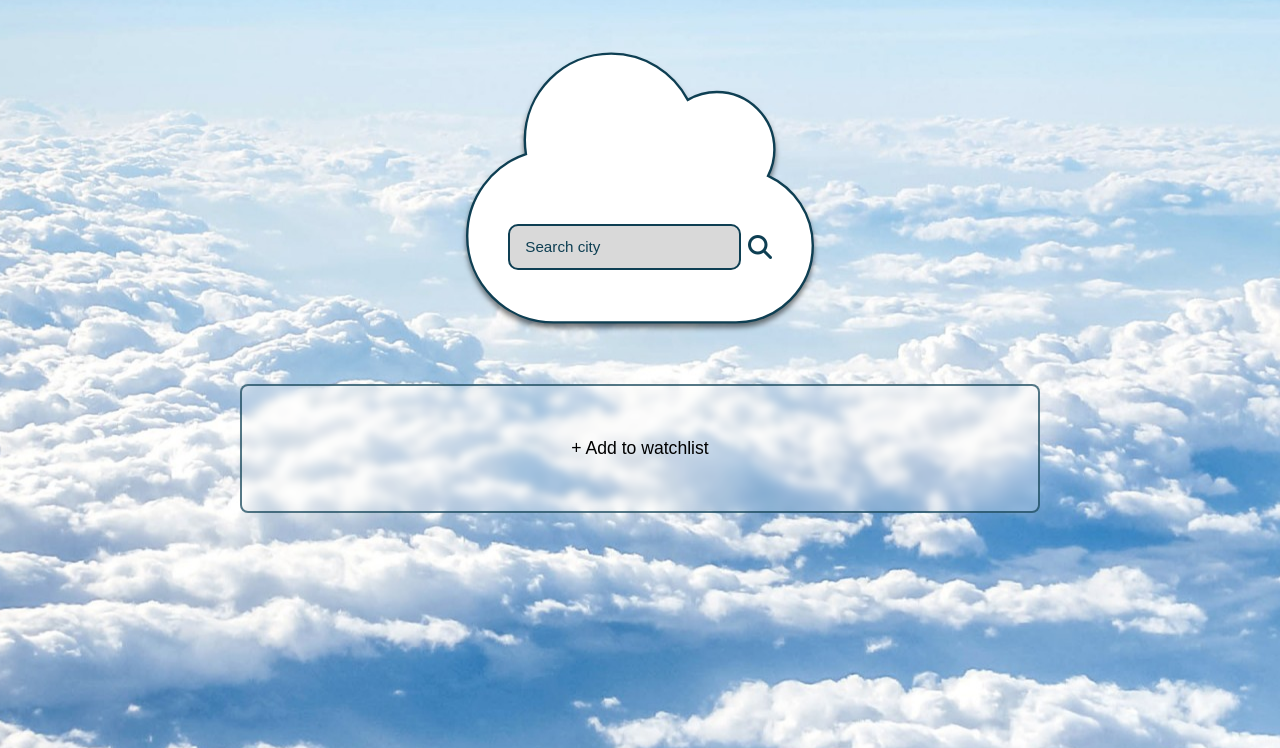
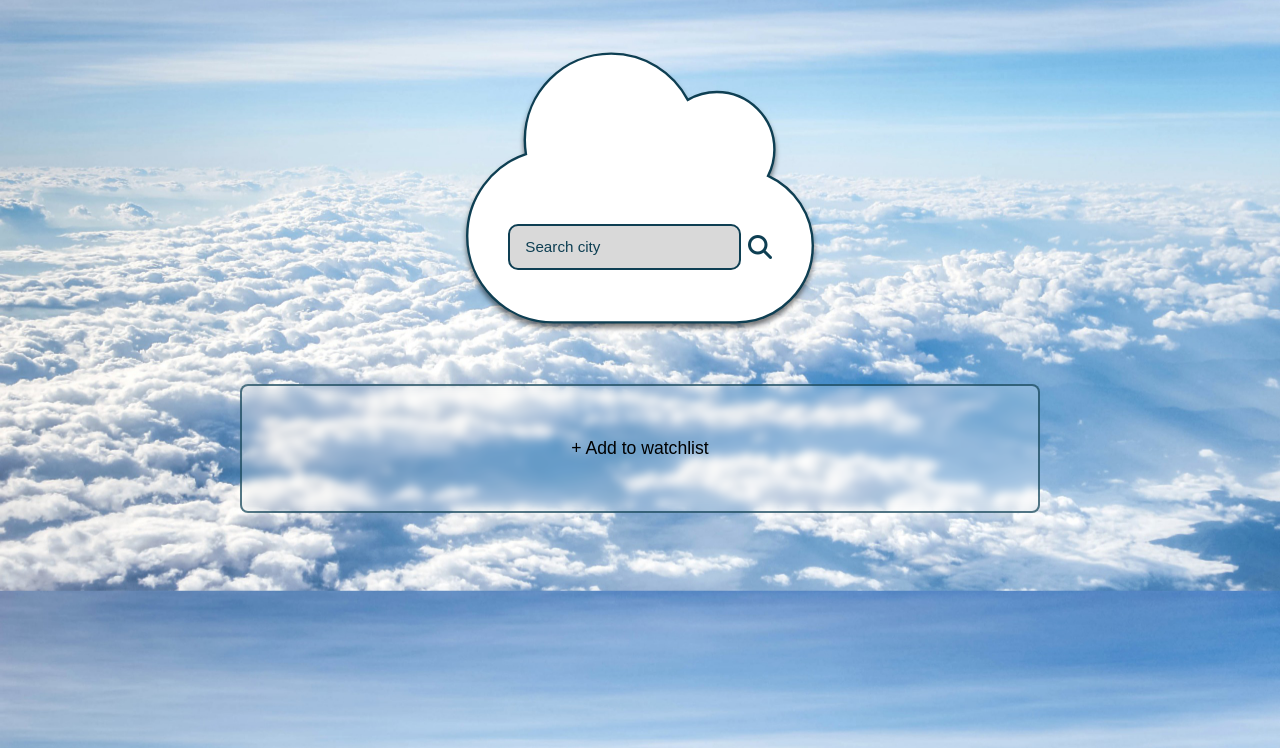
Before and after one commit to ollewarne/weather-app-linkoping, a plain HTML site: page index.html in a window 1280 px wide. Shown: the part 52-800 px from the top of the page. Drawn offline with nearby package versions, Linux system fonts and the light colour scheme; a web font is replaced by a local one.

Commit message:
fixing style to scale proparly

```diff
--- a/components/weatherClass.js
+++ b/components/weatherClass.js
@@ -161,7 +161,6 @@ export class Weather {
     };
 
     changeBackground(pictureCode) {
-        // document.body.style.backgroundImage = `url("./images/background_images/${pictureCode}.jpg")`
 
         document.body.style.backgroundImage = `
             image-set(
--- a/style.css
+++ b/style.css
@@ -14,7 +14,7 @@ body {
     /* height: 100vh; */
     font-family: "Inter", system-ui, -apple-system, Segoe UI, Roboto, Helvetica, Arial, sans-serif;
     background: url("./images/clouds.jpg");
-    background-size: fill;
+    background-size: cover;
     background-position: center;
     color: black;
 }
```
